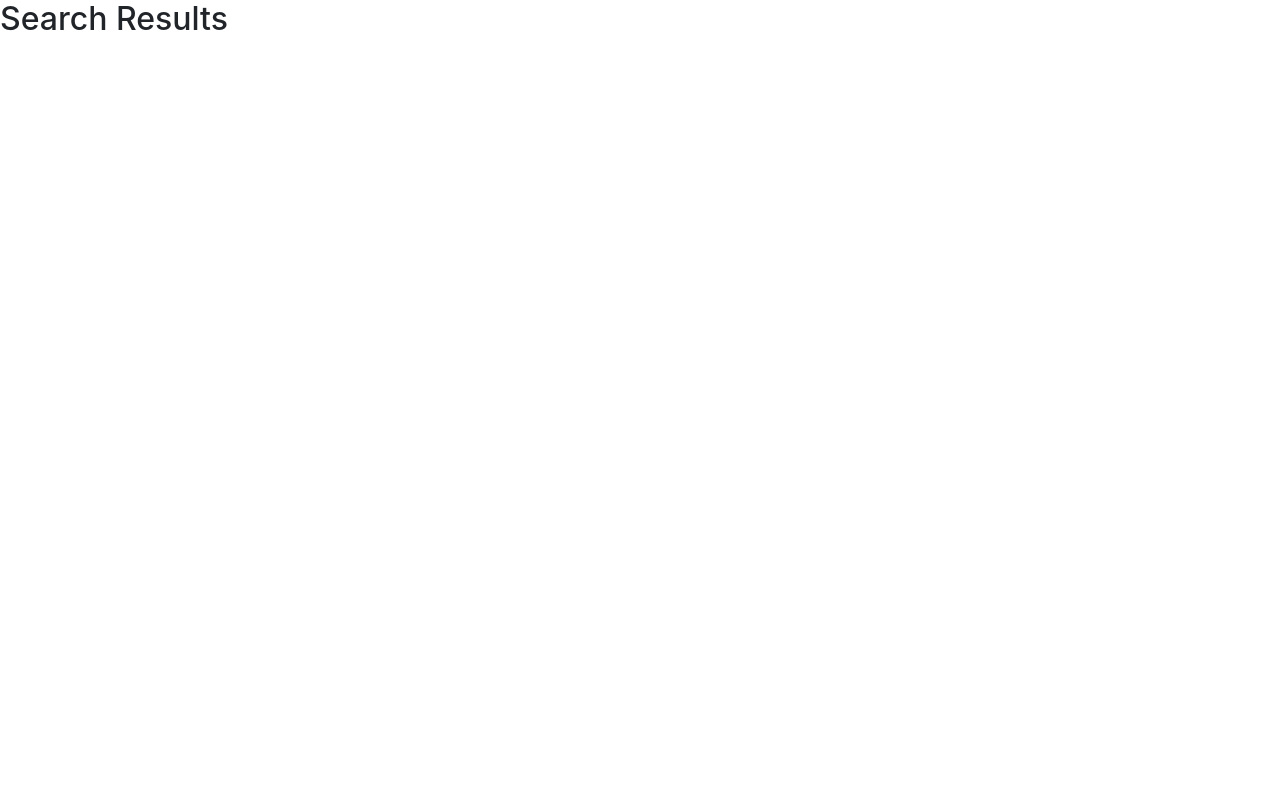
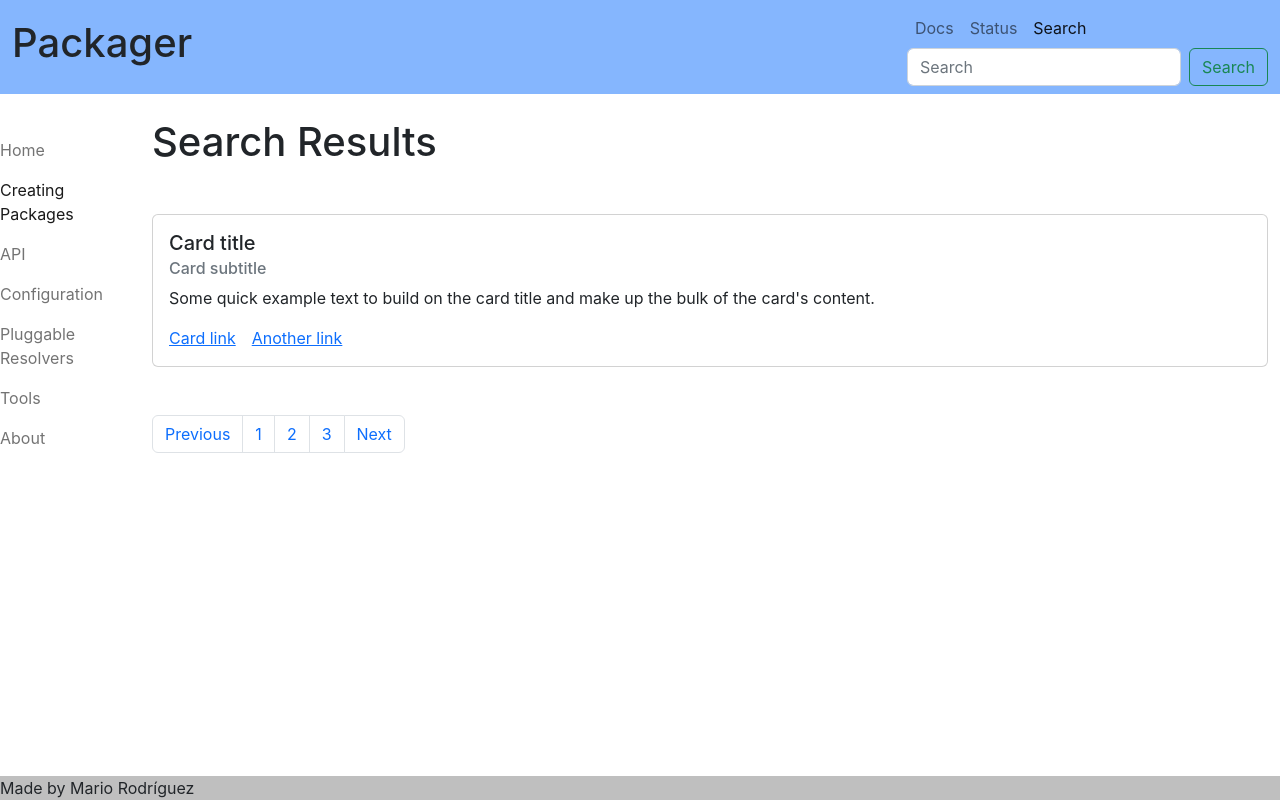
Before and after one commit to mariorzgz/iris-task, a JavaScript app in the folder my-app/: page / in a window 1280 px wide. Built offline with nearby package versions, Linux system fonts and the light colour scheme; the HTML template or start-up script is replaced by a standard one.

Commit message:
Added strructure

```diff
--- a/my-app/package.json
+++ b/my-app/package.json
@@ -10,6 +10,7 @@
     "react": "^18.2.0",
     "react-dom": "^18.2.0",
     "react-scripts": "5.0.1",
+    "sass": "^1.55.0",
     "web-vitals": "^2.1.4"
   },
   "scripts": {
--- a/my-app/src/App.js
+++ b/my-app/src/App.js
@@ -2,25 +2,105 @@ import './App.css';
 
 function App() {
   return (
-    <div className="">
+    <div className="app">
 
-      <header className="">
+      <header className="navbar navbar-expand-lg bg-primary bg-opacity-50">
+        <div className="container-fluid">
+
+          <button className="navbar-toggler" type="button" data-bs-toggle="collapse" data-bs-target="#navbarToggler" aria-controls="navbarToggler" aria-expanded="false" aria-label="Toggle navigation">
+            <span className="navbar-toggler-icon"></span>
+          </button>
+
+          <h1>Packager</h1>
+
+          <div className="d-flex flex-column">
+
+            <nav className="collapse navbar-collapse" id="navbarToggler">
+              <ul className="navbar-nav me-auto mb-2 mb-lg-0">
+                <li className="nav-item">
+                  <a className="nav-link" aria-current="page" href="#">Docs</a>
+                </li>
+                <li className="nav-item">
+                  <a className="nav-link" href="#">Status</a>
+                </li>
+                <li className="nav-item">
+                  <a className="nav-link active" href="#">Search</a>
+                </li>
+              </ul>
+            </nav>
+
+            <form className="d-flex" role="search">
+                <input className="form-control me-2" type="search" placeholder="Search" aria-label="Search" />
+                <button className="btn btn-outline-success" type="submit">Search</button>
+            </form>
+
+          </div>
+
+        </div>
       </header>
 
-      <main>
+      <main className='d-flex mt-4'>
 
-        <section id="sidebar" className='sidebar'>
+        <nav id="sidebar" className='sidebar navbar'>
+          <ul className="navbar-nav ">
+            <li className="nav-item">
+              <a className="nav-link" href="#">Home</a>
+            </li>
+            <li className="nav-item">
+              <a className="nav-link active" href="#" aria-current="page">Creating Packages</a>
+            </li>
+            <li className="nav-item">
+              <a className="nav-link" href="#">API</a>
+            </li>
+            <li className="nav-item">
+              <a className="nav-link" href="#">Configuration</a>
+            </li>
+            <li className="nav-item">
+              <a className="nav-link" href="#">Pluggable Resolvers</a>
+            </li>
+            <li className="nav-item">
+              <a className="nav-link" href="#">Tools</a>
+            </li>
+            <li className="nav-item">
+              <a className="nav-link" href="#">About</a>
+            </li>
+          </ul>
+        </nav>
 
-        </section>
+        <section className='container'>
 
-        <section>
-          <h2>Search Results</h2>
+          <h1>Search Results</h1>
+
+          <div className='results mt-5'>
+
+            <div className="card">
+              <div className="card-body">
+                <h5 className="card-title">Card title</h5>
+                <h6 className="card-subtitle mb-2 text-muted">Card subtitle</h6>
+                <p className="card-text">Some quick example text to build on the card title and make up the bulk of the card's content.</p>
+                <a href="#" className="card-link">Card link</a>
+                <a href="#" className="card-link">Another link</a>
+              </div>
+            </div>
+
+          </div>
+
+          <nav id="pagination" aria-label="Search results pages" className='mt-5'>
+            <ul className="pagination">
+              <li className="page-item"><a className="page-link" href="www.google.com">Previous</a></li>
+              <li className="page-item"><a className="page-link" href="www.google.com">1</a></li>
+              <li className="page-item"><a className="page-link" href="www.google.com">2</a></li>
+              <li className="page-item"><a className="page-link" href="www.google.com">3</a></li>
+              <li className="page-item"><a className="page-link" href="www.google.com">Next</a></li>
+            </ul>
+          </nav>
+
         </section>
 
       </main>
 
-      <footer>
-
+      <footer className='bg-black bg-opacity-25 fixed-bottom'>
+        Made by Mario Rodríguez
       </footer>
 
     </div>
```
Also changed, not shown: my-app/src/custom.scss (added, +8 -0 lines), 1 other file (tests, documents, lock files or other folders).
